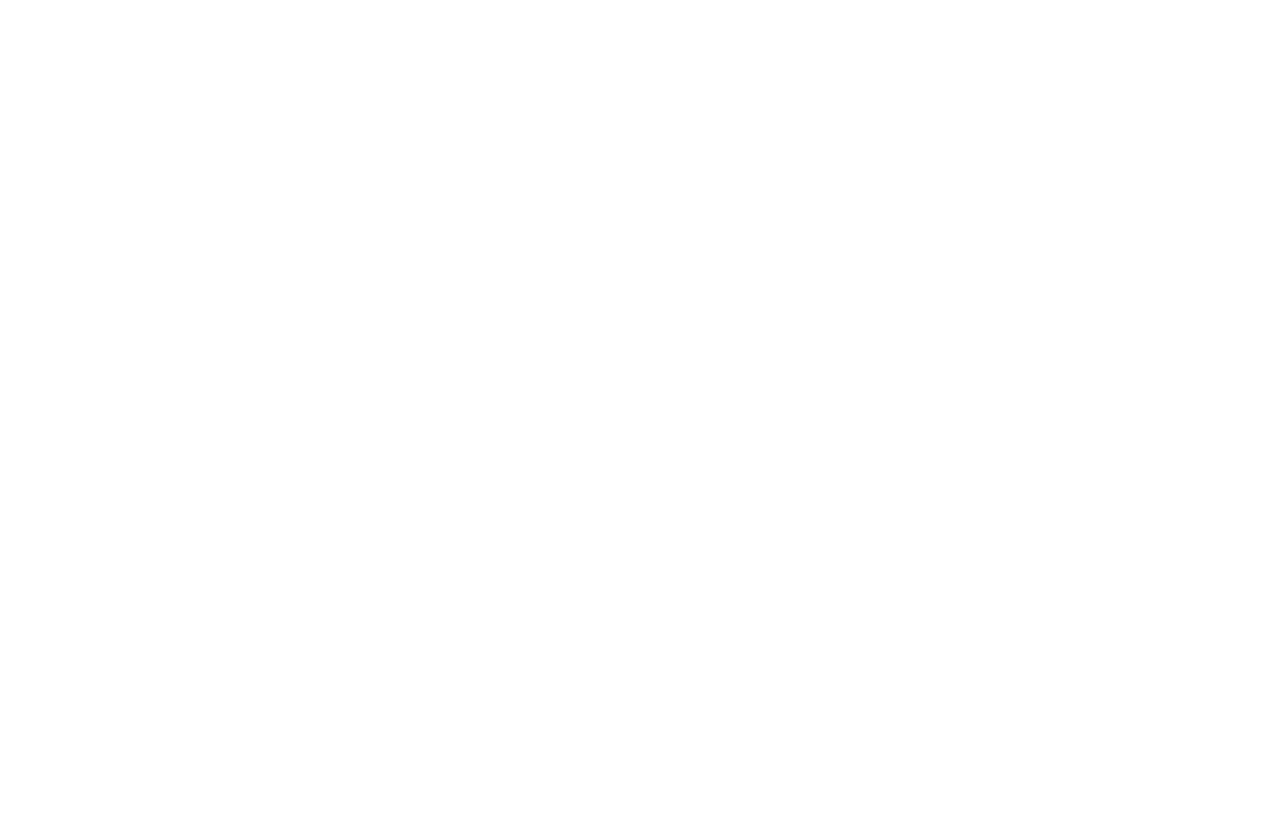
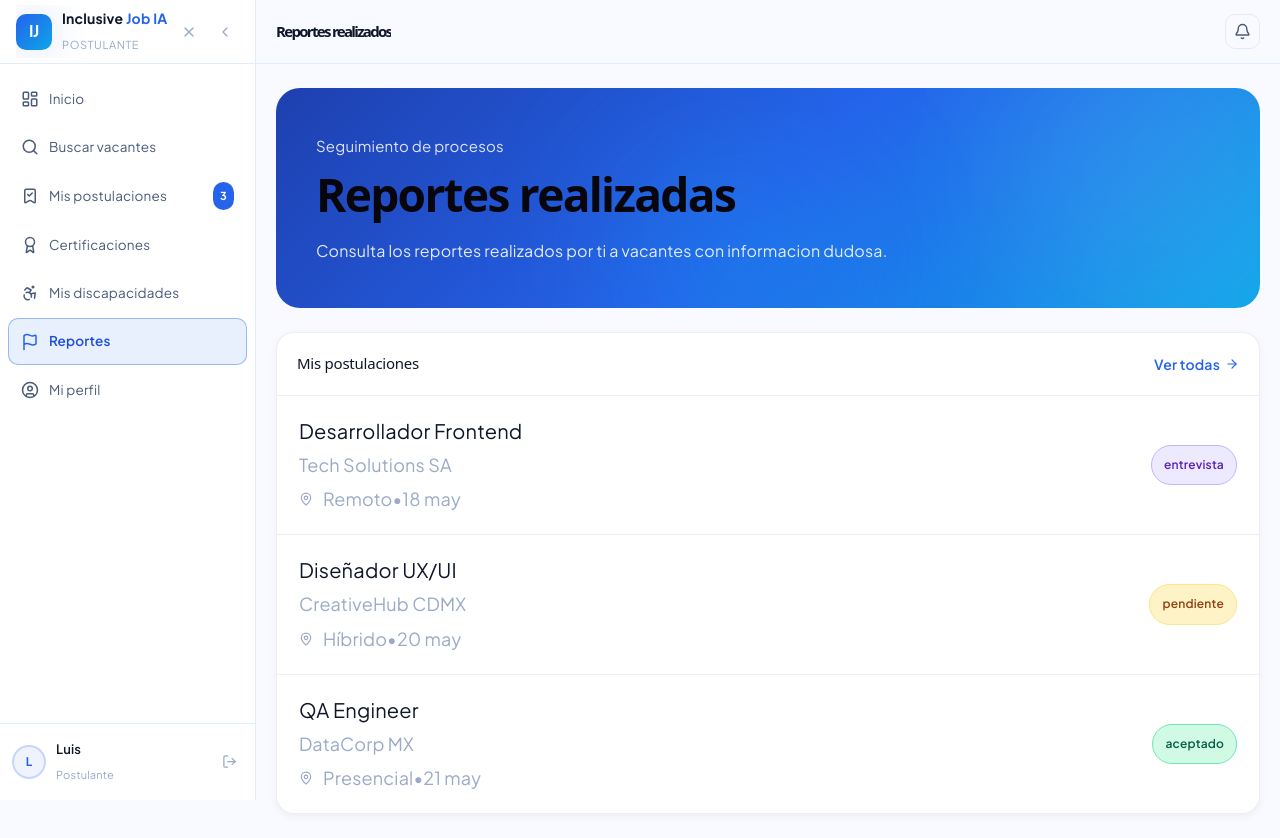
Before and after one commit to KUMChovy/Inclusive-Job-AI-front, a React (Vite) app in the folder Inclusivejob_IA/: page /postulante/reportes in a window 1280 px wide. Before the commit this address had no page. Before the commit the page ends 800 px from the top, so only its background shows below. Built offline with nearby package versions, Linux system fonts and the light colour scheme.

Commit message:
reportes vistas

```diff
--- a/Inclusivejob_IA/src/App.jsx
+++ b/Inclusivejob_IA/src/App.jsx
@@ -35,6 +35,7 @@
 import Certificaciones from './pages/Postulante/Certificaciones.jsx';
 import VacantesPos from "./pages/postulante/vacantes.jsx";
 import Mispostulaciones from "./pages/postulante/mispostulaciones.jsx";
+import Misreportes from "./pages/postulante/misreportes.jsx";
 
 
 function App() {
@@ -83,6 +84,7 @@
       <Route path="/postulante/certificaciones" element={<Certificaciones />} />
       <Route path="/postulante/vacantes" element={<VacantesPos />} />
       <Route path="/postulante/postulaciones" element={<Mispostulaciones />} />
+      <Route path="/postulante/reportes" element={<Misreportes />} />
       {/* <Route path="/postulante/vacantes"        element={<PostulanteVacantes />} /> */}
 
 
--- /dev/null
+++ b/Inclusivejob_IA/src/pages/Postulante/misreportes.jsx
@@ -0,0 +1,368 @@
+import { useNavigate } from 'react-router-dom';
+import {
+  ArrowRight,
+  MapPin,
+} from 'lucide-react';
+
+import PortalLayout from '../../assets/Componentes/Portal/PortalLayout';
+import { postulantTheme as t } from '../../assets/Componentes/Portal/portalTheme';
+import { postulantNav } from '../../assets/Componentes/Portal/navItems';
+
+const MOCK_USER = {
+  nombre: 'Luis',
+  rol: 'Postulante',
+  discapacidades: ['Visual'],
+  completado: 100,
+};
+
+const POSTULACIONES = [
+  {
+    id: 1,
+    vacante: 'Desarrollador Frontend',
+    empresa: 'Tech Solutions SA',
+    modalidad: 'Remoto',
+    estado: 'entrevista',
+    fecha: '2026-05-18',
+  },
+  {
+    id: 2,
+    vacante: 'Diseñador UX/UI',
+    empresa: 'CreativeHub CDMX',
+    modalidad: 'Híbrido',
+    estado: 'pendiente',
+    fecha: '2026-05-20',
+  },
+  {
+    id: 3,
+    vacante: 'QA Engineer',
+    empresa: 'DataCorp MX',
+    modalidad: 'Presencial',
+    estado: 'aceptado',
+    fecha: '2026-05-21',
+  },
+];
+
+const ESTADO_STYLE = {
+  pendiente: {
+    bg: '#fef3c7',
+    text: '#92400e',
+    border: '#fde68a',
+  },
+
+  entrevista: {
+    bg: '#ede9fe',
+    text: '#5b21b6',
+    border: '#c4b5fd',
+  },
+
+  aceptado: {
+    bg: '#d1fae5',
+    text: '#065f46',
+    border: '#6ee7b7',
+  },
+};
+
+function Badge({ estado }) {
+  const s = ESTADO_STYLE[estado];
+
+  return (
+    <span
+      style={{
+        display: 'inline-flex',
+        alignItems: 'center',
+        padding: '6px 12px',
+        borderRadius: '999px',
+        background: s.bg,
+        color: s.text,
+        border: `1px solid ${s.border}`,
+        fontSize: '12px',
+        fontWeight: 600,
+      }}
+    >
+      {estado}
+    </span>
+  );
+}
+
+function Card({ children }) {
+  return (
+    <div
+      style={{
+        background: '#fff',
+        border: `1px solid ${t.border}`,
+        borderRadius: '18px',
+        overflow: 'hidden',
+        boxShadow: '0 2px 8px rgba(15,23,41,.05)',
+      }}
+    >
+      {children}
+    </div>
+  );
+}
+
+function SectionHead({ title, action, onAction }) {
+  return (
+    <div
+      style={{
+        display: 'flex',
+        justifyContent: 'space-between',
+        alignItems: 'center',
+        padding: '18px 20px',
+        borderBottom: `1px solid ${t.border}`,
+      }}
+    >
+      <h2
+        style={{
+          margin: 0,
+          fontSize: '15px',
+          color: t.textPrimary,
+        }}
+      >
+        {title}
+      </h2>
+
+      <button
+        onClick={onAction}
+        style={{
+          display: 'flex',
+          alignItems: 'center',
+          gap: '5px',
+          border: 'none',
+          background: 'transparent',
+          cursor: 'pointer',
+          color: t.accent,
+          fontWeight: 600,
+          fontSize: '14px',
+        }}
+      >
+        {action}
+        <ArrowRight size={14} />
+      </button>
+    </div>
+  );
+}
+
+export default function PostulanteDashboard() {
+  const navigate = useNavigate();
+
+  return (
+    <PortalLayout
+      theme={t}
+      navItems={postulantNav}
+      user={MOCK_USER}
+      pageTitle="Reportes realizados"
+    >
+
+      <div
+        style={{
+          maxWidth: '1400px',
+          margin: '0 auto',
+          display: 'flex',
+          flexDirection: 'column',
+          gap: '24px',
+        }}
+      >
+
+        {/* HERO */}
+
+        <div
+          style={{
+            position: 'relative',
+            borderRadius: '24px',
+            overflow: 'hidden',
+
+            background:
+              'linear-gradient(135deg,#1e40af 0%,#2563eb 50%,#0ea5e9 100%)',
+
+            padding: '40px',
+
+            color: '#fff',
+
+            minHeight: '220px',
+
+            display: 'flex',
+            flexDirection: 'column',
+            justifyContent: 'center',
+          }}
+        >
+
+          <div
+            style={{
+              position: 'absolute',
+              width: '320px',
+              height: '320px',
+              borderRadius: '50%',
+              background: 'rgba(255,255,255,.08)',
+              top: '-80px',
+              right: '-60px',
+              filter: 'blur(70px)',
+            }}
+          />
+
+          <div
+            style={{
+              position: 'absolute',
+              width: '220px',
+              height: '220px',
+              borderRadius: '50%',
+              background: 'rgba(14,165,233,.25)',
+              bottom: '-60px',
+              left: '35%',
+              filter: 'blur(70px)',
+            }}
+          />
+
+          <div
+            style={{
+              position: 'relative',
+              zIndex: 1,
+            }}
+          >
+
+            <p
+              style={{
+                margin: '0 0 10px',
+                fontSize: '15px',
+                opacity: .85,
+              }}
+            >
+              Seguimiento de procesos
+            </p>
+
+            <h1
+              style={{
+                margin: 0,
+                fontSize: '46px',
+                fontWeight: 800,
+                lineHeight: 1.1,
+              }}
+            >
+              Reportes realizadas
+            </h1>
+
+            <p
+              style={{
+                marginTop: '18px',
+                fontSize: '16px',
+                opacity: .88,
+                maxWidth: '700px',
+                lineHeight: 1.6,
+              }}
+            >
+              Consulta los reportes realizados por ti a vacantes con informacion dudosa.
+            </p>
+
+          </div>
+
+        </div>
+
+        {/* CARD */}
+
+        <Card>
+
+          <SectionHead
+            title="Mis postulaciones"
+            action="Ver todas"
+            onAction={() =>
+              navigate('/postulante/postulaciones')
+            }
+          />
+
+          <ul
+            style={{
+              margin: 0,
+              padding: 0,
+              listStyle: 'none',
+            }}
+          >
+
+            {POSTULACIONES.map((p, i) => (
+
+              <li
+                key={p.id}
+                style={{
+                  padding: '22px',
+
+                  borderBottom:
+                    i < POSTULACIONES.length - 1
+                      ? `1px solid ${t.border}`
+                      : 'none',
+                }}
+              >
+
+                <div
+                  style={{
+                    display: 'flex',
+                    justifyContent: 'space-between',
+                    alignItems: 'center',
+                    gap: '20px',
+                  }}
+                >
+
+                  <div>
+
+                    <h3
+                      style={{
+                        margin: 0,
+                        fontSize: '20px',
+                        color: t.textPrimary,
+                      }}
+                    >
+                      {p.vacante}
+                    </h3>
+
+                    <p
+                      style={{
+                        margin: '8px 0',
+                        color: t.textMuted,
+                      }}
+                    >
+                      {p.empresa}
+                    </p>
+
+                    <div
+                      style={{
+                        display: 'flex',
+                        alignItems: 'center',
+                        gap: '10px',
+                        color: t.textMuted,
+                      }}
+                    >
+
+                      <MapPin size={14} />
+
+                      {p.modalidad}
+
+                      •
+
+                      {new Date(
+                        p.fecha
+                      ).toLocaleDateString(
+                        'es-MX',
+                        {
+                          day: 'numeric',
+                          month: 'short',
+                        }
+                      )}
+
+                    </div>
+
+                  </div>
+
+                  <Badge estado={p.estado} />
+
+                </div>
+
+              </li>
+
+            ))}
+
+          </ul>
+
+        </Card>
+
+      </div>
+
+    </PortalLayout>
+  );
+}
```
